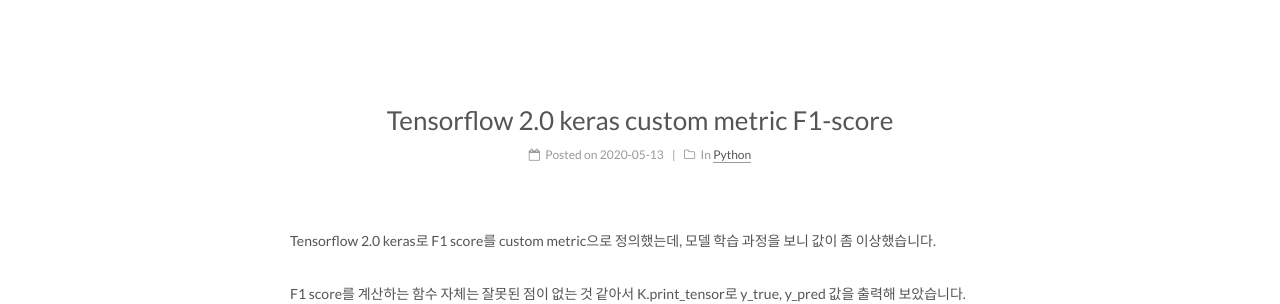
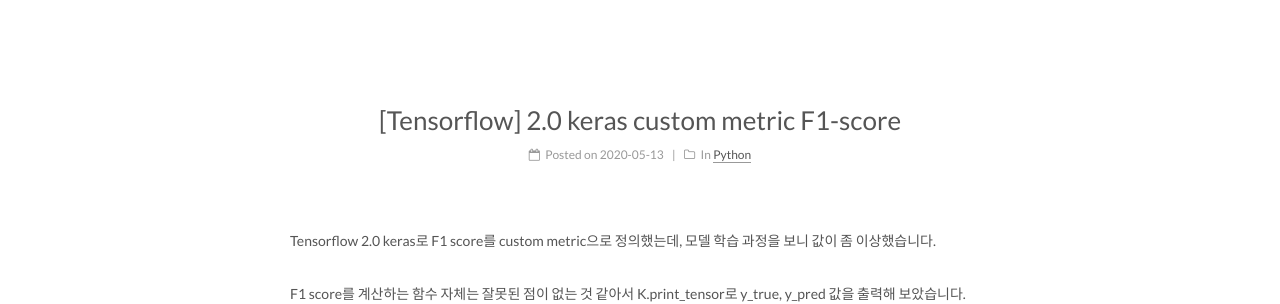
Before and after one commit to jieunc1070/jieunc1070.github.io, a Jekyll site: the page built from _posts/2020-05-13-Tensorflow-2.0-keras-custom-metric-F1-score.md, in a window 1280 px wide. Shown: the part 240-544 px from the top of the page. Built offline with Jekyll 4.4.1, drawn with Linux system fonts in a browser that asks for light colours.

```diff
--- a/_posts/2020-05-13-Tensorflow-2.0-keras-custom-metric-F1-score.md
+++ b/_posts/2020-05-13-Tensorflow-2.0-keras-custom-metric-F1-score.md
@@ -1,5 +1,5 @@
 ---
-title: Tensorflow 2.0 keras custom metric F1-score
+title: "[Tensorflow] 2.0 keras custom metric F1-score"
 date: 2020-05-13 21:33:00
 categories:
 - Python
```
